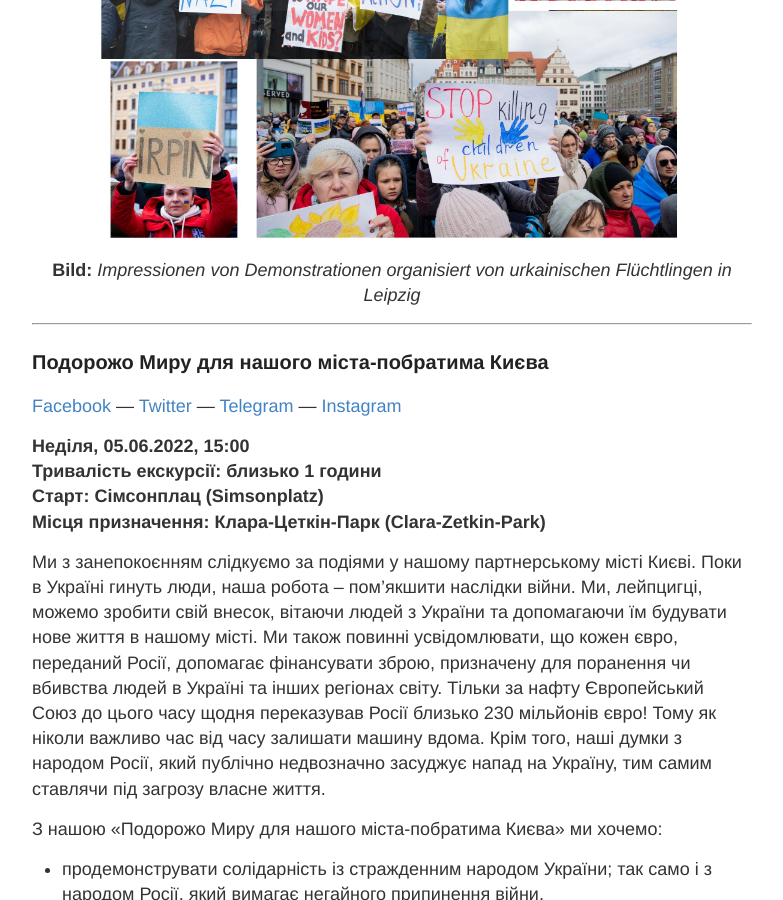
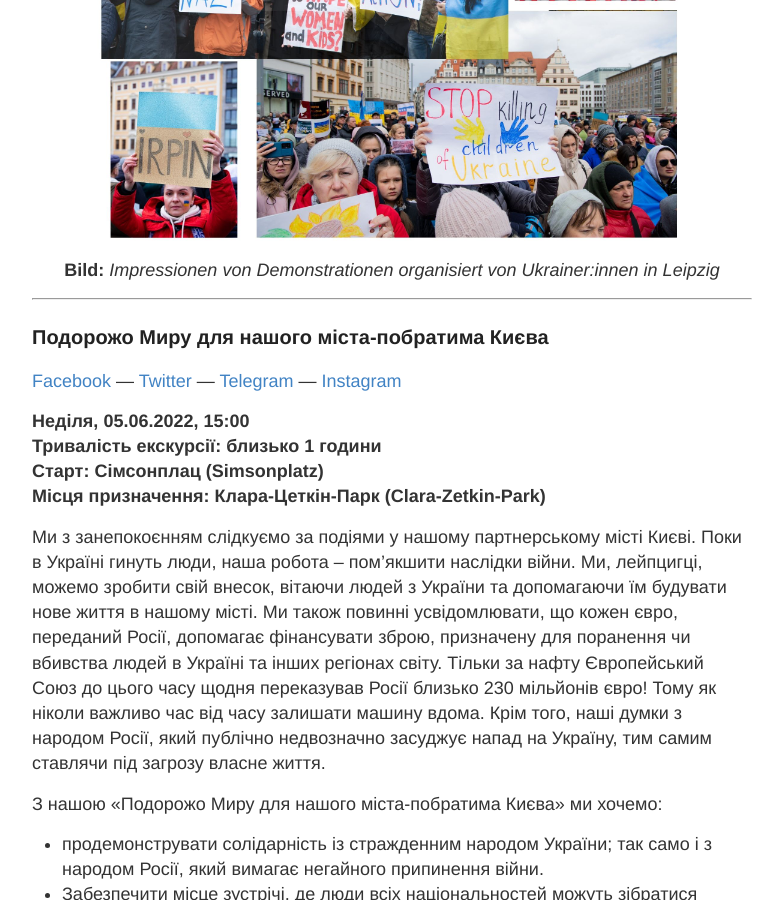
Before and after one commit to s4f-leipzig/s4f-leipzig.github.io, a Jekyll site: the page built from Friedensfahrt.md, in a window 1280 px wide and 900 px high, scrolled down 2163 px. Shown: the whole window, without its empty margins (248-1031 px from the left). Built offline with Jekyll 4.4.1, drawn with Linux system fonts in a browser that asks for light colours.

Commit message:
Update Friedensfahrt.md

```diff
--- a/Friedensfahrt.md
+++ b/Friedensfahrt.md
@@ -49,7 +49,7 @@ Wir freuen uns über alle, die teilnehmen und zur Teilnahme an der Friedensfahrt
 
 <p align="center">
 <img id="Deutsch" src="/images/Demo-Ukraine-Leipzig.jpg" width="600"><br>
-  <b>Bild:</b> <i>Impressionen von Demonstrationen organisiert von urkainischen Flüchtlingen in Leipzig</i>
+  <b>Bild:</b> <i>Impressionen von Demonstrationen organisiert von Ukrainer:innen in Leipzig</i>
 </p>
 
 <hr>
```
